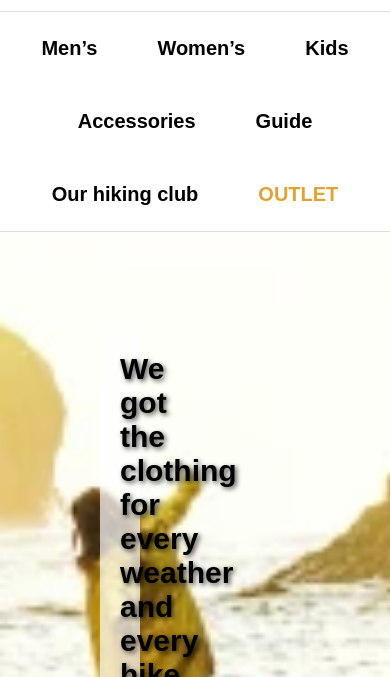
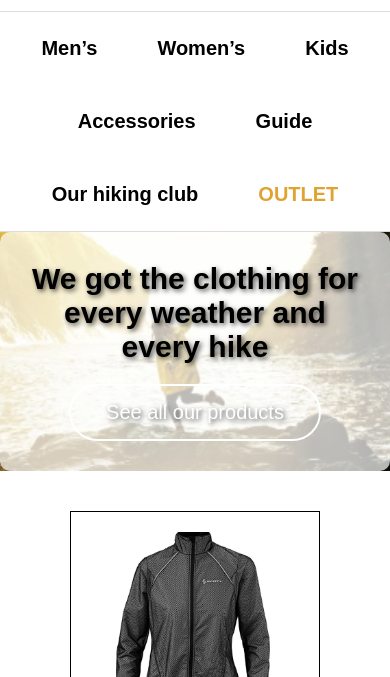
Before and after one commit to Krigro/html-css-kristine, a plain HTML site: page index.html in a window 390 px wide. Shown: the part 167-844 px from the top of the page. Drawn offline with Linux system fonts and the light colour scheme.

```diff
--- a/style.css
+++ b/style.css
@@ -100,7 +100,7 @@ justify-content: flex-end;
   background: url('img/hero.webp') center/cover no-repeat;
   color: white;
   text-align: right;
-  padding: 100px 300px 100px 100px;
+
 }
 
 .hero-text {
@@ -114,9 +114,15 @@ justify-content: flex-end;
   .hero-text {
     color: black;
     background-color: rgba(255, 255, 255, 0.7);
-    padding: 20px;
+    padding: 30px;
     border-radius: 10px;
     text-align: center;
+  }
+}
+
+@media (min-width: 768px) {
+  .hero {
+      padding: 100px 300px 100px 100px;
   }
 }
 
```
